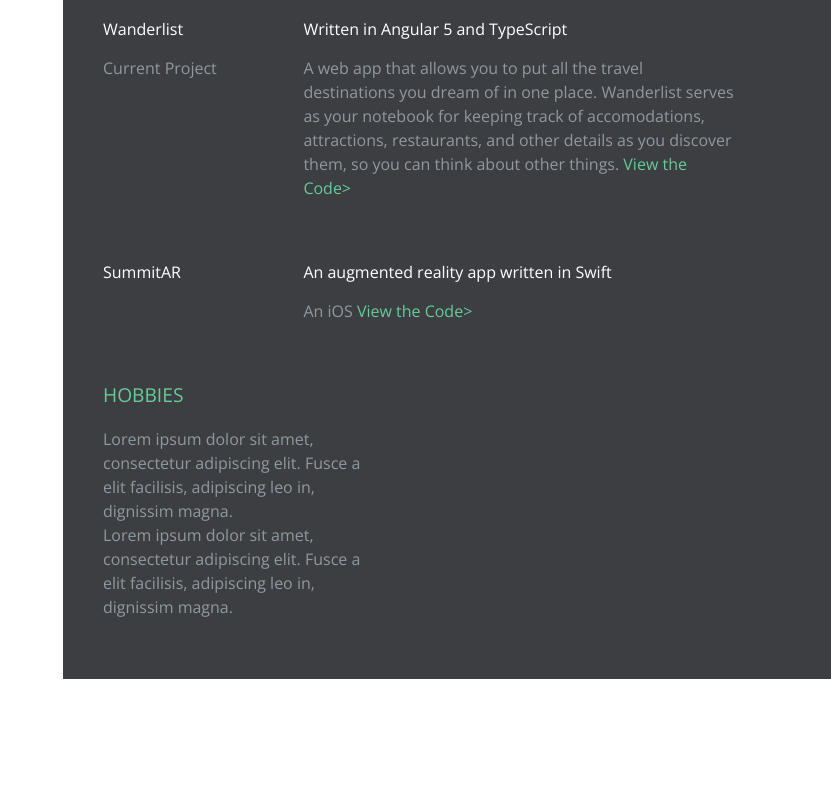
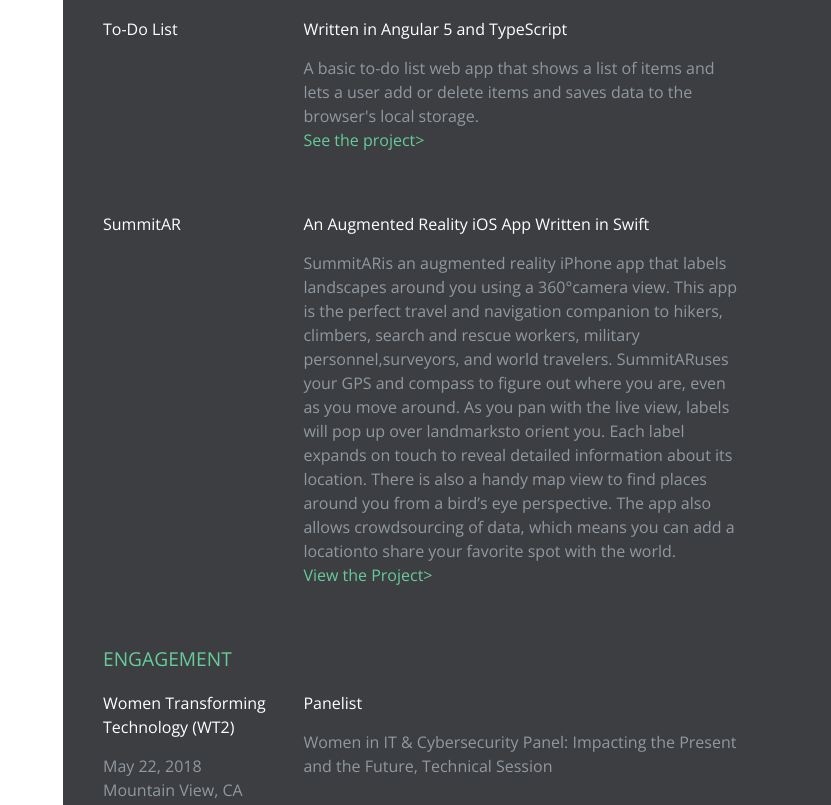
Before and after one commit to mbisaga/mbisaga.github.io, a plain HTML site: page index.html in a window 1280 px wide. Shown: the part 1270-2075 px from the top of the page, without its empty margins (449-1280 px from the left). Before the commit the page ends 1949 px from the top, so only its background shows below. Drawn offline with nearby package versions, Linux system fonts and the light colour scheme; files that its build step writes are made by us from their sources.

Commit message:
Added engagement and Projects sections to index.html

```diff
--- a/index.html
+++ b/index.html
@@ -138,14 +138,13 @@
 
         <h3 class="experience-title">Projects</h3>
         <div class="company-wrapper clearfix">
-          <div class="experience-title">Wanderlist</div>
-          <div class="time">Current Project</div>
+          <div class="experience-title">To-Do List</div>
         </div>
 
          <div class="job-wrapper clearfix">
           <div class="experience-title">Written in Angular 5 and TypeScript</div>
           <div class="company-description">
-            <p>A web app that allows you to put all the travel destinations you dream of in one place. Wanderlist serves as your notebook for keeping track of accomodations, attractions, restaurants, and other details as you discover them, so you can think about other things. <a href="https://github.com/mbisaga">View the Code></a></p>
+            <p>A basic to-do list web app that shows a list of items and lets a user add or delete items and saves data to the browser's local storage. <br/><a href="https://to-do-list-app.stackblitz.io">See the project></a></p>
           </div>
         </div>
 
@@ -155,14 +154,35 @@
         </div>
 
          <div class="job-wrapper clearfix">
-          <div class="experience-title">An augmented reality app written in Swift</div>
+          <div class="experience-title">An Augmented Reality iOS App Written in Swift</div>
           <div class="company-description">
-            <p>An iOS  <a href="https://github.com/mbisaga">View the Code></a></p>
+            <p>SummitARis an augmented reality iPhone app that labels landscapes around you using a 360°camera view. This app is the perfect travel and navigation companion to hikers, climbers, search and rescue workers, military personnel,surveyors, and world travelers.  SummitARuses your GPS and compass to figure out where you are, even as you move around. As you pan with the live view, labels will pop up over landmarksto orient you. Each label expands on touch to reveal detailed information about its location. There is also a handy map view to find places around you from a bird’s eye perspective. The app also allows crowdsourcing of data, which means you can add a locationto share your favorite spot with the world.
+              <br/><a href="https://github.com/mbisaga/SummitAR">View the Project></a></p>
           </div>
         </div>
 
 
       </div> <!--END OF DESCRIPTION WRAPPER-->
+
+
+
+        <h3 class="experience-title">Engagement</h3>
+        <div class="company-wrapper clearfix">
+          <div class="experience-title">Women Transforming Technology (WT2)</div>
+          <div class="time">May 22, 2018</div>
+          <div class="time">Mountain View, CA</div>
+        </div>
+
+         <div class="job-wrapper clearfix">
+          <div class="experience-title">Panelist</div>
+          <div class="company-description">
+            <p>Women in IT & Cybersecurity Panel: Impacting the Present and the Future, Technical Session</p>
+          </div>
+        </div>
+
+
+
+
 
 
 
```
